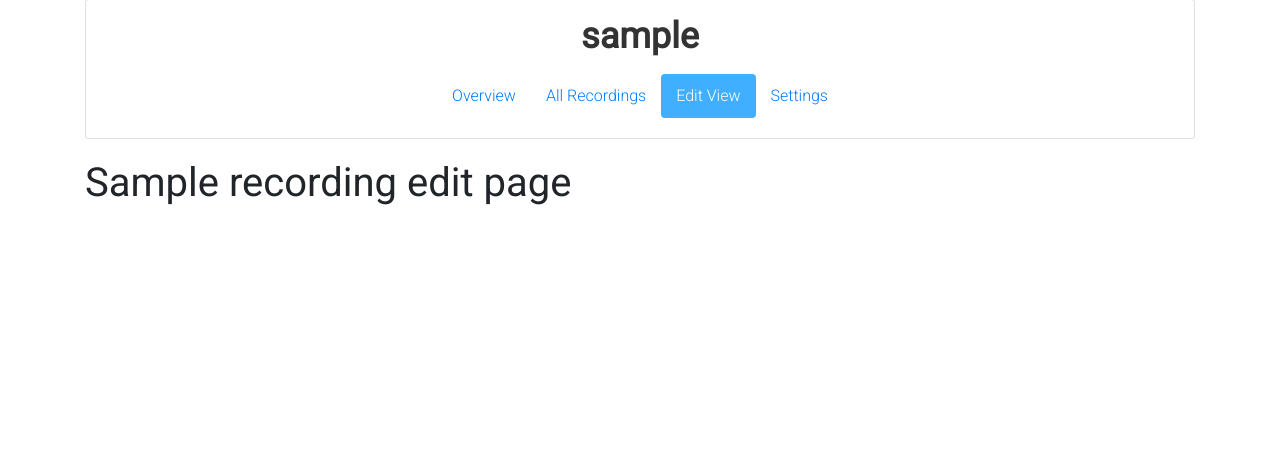
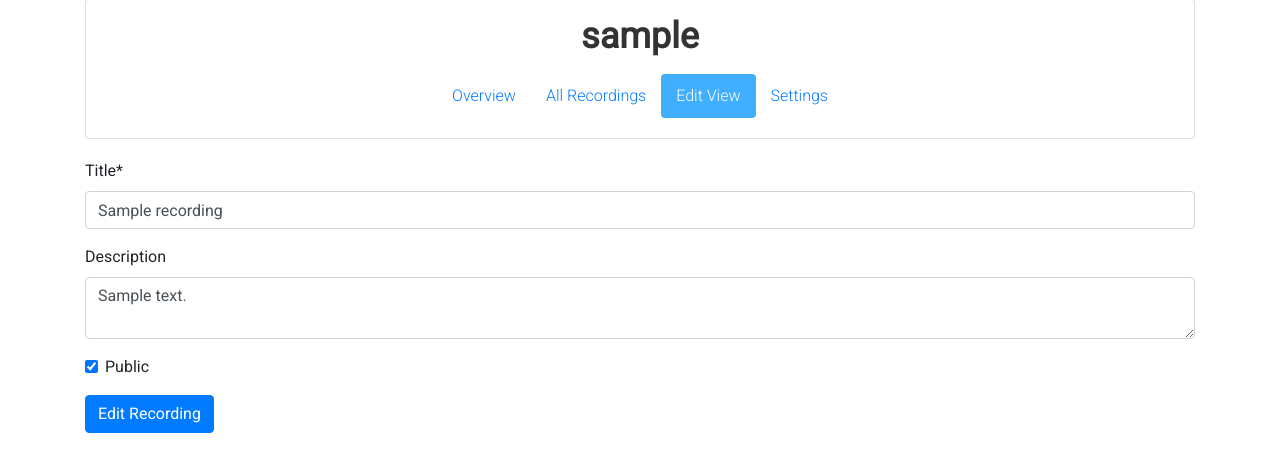
Before and after one commit to lps116/radio_recording_app, a Django app: a page that uses account/templates/account/edit.html in a window 1280 px wide. Shown: the part 235-707 px from the top of the page. Run offline with Django 3.2, Linux system fonts and the light colour scheme; a user stored in the database is signed in; tables that the repository leaves empty hold one stand-in row (values such as "Sample post"); parts of the project's set-up code (start-up, migrations or seed data) failed here and were passed over; some libraries are stand-ins or nearby versions.

Commit message:
edit recording title and description added

```diff
--- a/account/forms.py
+++ b/account/forms.py
@@ -42,3 +42,47 @@ class CreateRecordingForm(forms.ModelForm):
 
       if int((end_datetime - start_datetime).total_seconds()) / 60 > 120:
         raise ValidationError("Max recording length 2 hours.")
+
+class EditRecordingFormComplete(forms.ModelForm):
+
+  class Meta:
+    model = Recording
+    fields = ['title', 'description', 'public']
+    widgets = {
+      'description' : forms.Textarea(attrs={'rows':2, 'cols':15})
+    }
+
+class EditRecordingFormPending(forms.ModelForm):
+
+  start_date = forms.DateField(widget=DateInput())
+  start_time = forms.TimeField(widget=TimeInput())
+  end_date   = forms.DateField(widget=DateInput())
+  end_time   = forms.TimeField(widget=TimeInput())
+
+  class Meta:
+    model = Recording
+    fields = ['title',
+              'description',
+              'radio_station',
+              'public'
+              ]
+
+  def clean(self):
+    cleaned_data = super().clean()
+    start_date = cleaned_data.get("start_date")
+    start_time = cleaned_data.get("start_time")
+    end_date   = cleaned_data.get("end_date")
+    end_time   = cleaned_data.get("end_time")
+
+    if start_date and start_time and end_date and end_time:
+      start_datetime = datetime.combine(start_date, start_time)
+      end_datetime   = datetime.combine(end_date, end_time)
+
+      if start_datetime > end_datetime:
+        raise ValidationError("Set an earlier start date.")
+
+      if datetime.now() + timedelta(seconds=30) > start_datetime:
+        raise ValidationError("Earliest start time in 1 minute.")
+
+      if int((end_datetime - start_datetime).total_seconds()) / 60 > 120:
+        raise ValidationError("Max recording length 2 hours.")
--- a/account/templates/account/edit.html
+++ b/account/templates/account/edit.html
@@ -32,7 +32,11 @@
 
 <div class="container">
   <div>
-    <h1>{{recording.title}} edit page</h1>
+    <form action="." method="POST">
+      {% csrf_token %}
+      {{form|crispy}}
+      <input type="Submit" class="btn btn-primary" value="Edit Recording">
+    </form>
   </div>
 </div>
 
--- a/account/views.py
+++ b/account/views.py
@@ -1,6 +1,6 @@
 from django.shortcuts import render, redirect
 from django.contrib.auth.models import User
-from .forms import CreateRecordingForm
+from .forms import CreateRecordingForm, EditRecordingFormComplete
 from django.contrib import messages
 from django.contrib.auth.decorators import login_required
 from recordings.models import Recording, RadioStation
@@ -74,9 +74,19 @@ def recordings_view(response, username):
 
 @login_required(login_url='/login/')
 def edit_view(response, username, recording_id):
+  if response.method == "POST":
+    recording = Recording.objects.get(pk=recording_id)
+    form = EditRecordingFormComplete(response.POST)
+    if form.is_valid():
+      recording.title = form.cleaned_data['title']
+      recording.description = form.cleaned_data['description']
+      recording.public = form.cleaned_data['public']
+      recording.save()
   recording = Recording.objects.get(pk=recording_id)
+  form = EditRecordingFormComplete(instance=recording)
   context = {
     "recording" : recording,
+    "form" : form
   }
   return render(response, 'account/edit.html', context)
 
```
Lines whose indentation alone changed are shown as unchanged.
